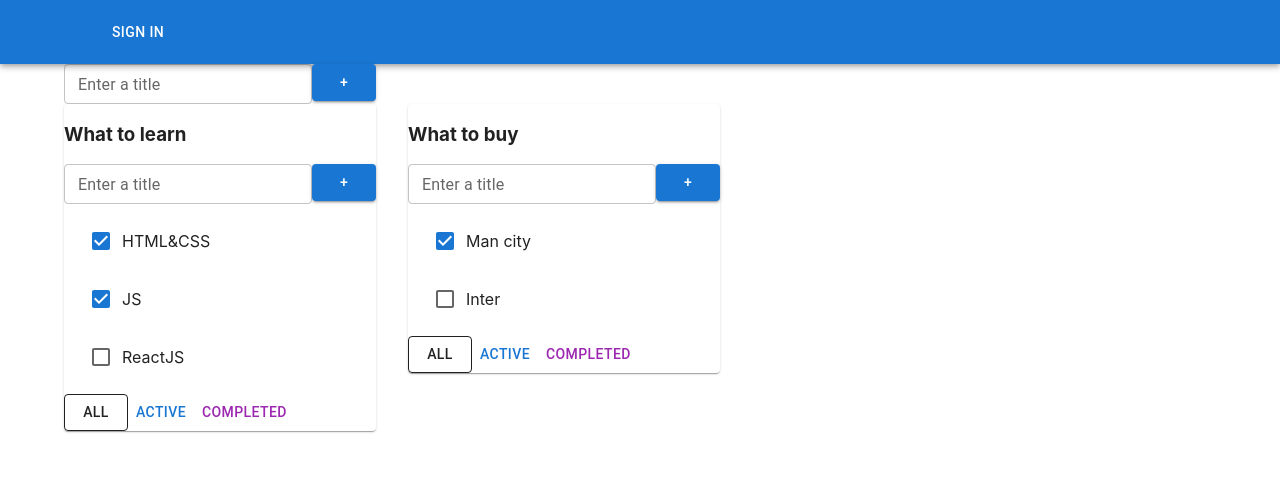
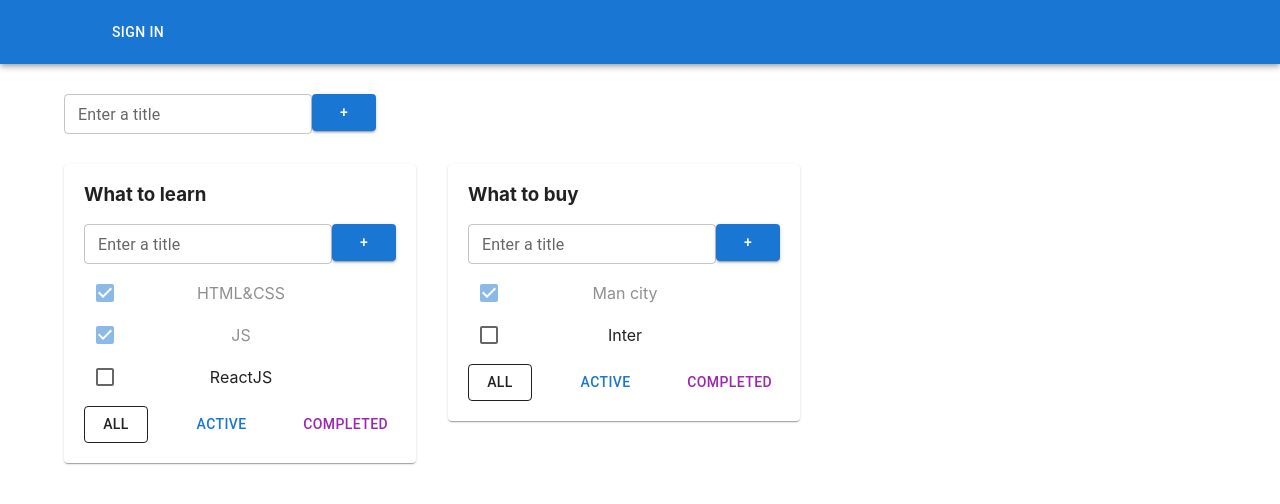
Before and after one commit to Kliapwnz/myWay, a React (Vite) app: page / in a window 1280 px wide. Shown: the top 504 px of the page. Built offline with nearby package versions, Linux system fonts and the light colour scheme; some icons are missing.

Commit message:
changes for customization

```diff
--- a/src/App.tsx
+++ b/src/App.tsx
@@ -80,7 +80,7 @@
    }
    return (
       <div className="app">
-         <AppBar position="static">
+         <AppBar position="static" sx={{ mb: '30px' }}>
             <Toolbar>
                <Container maxWidth={'lg'}>
                   <IconButton color="inherit">
@@ -91,7 +91,7 @@
             </Toolbar>
          </AppBar>
          <Container maxWidth={'lg'}>
-            <Grid container spacing={4}>
+            <Grid container sx={{ mb: '30px' }}>
                <CreateItemForm onCreateItem={createTodolist}/>
             </Grid>
             <Grid container spacing={4}>
@@ -106,7 +106,7 @@
                   }
                   return (
                      <Grid key={todolist.id}>
-                        <Paper>
+                        <Paper sx={{ p: '0 20px 20px 20px' }}>
                            <TodolistItem key={todolist.id}
                                          title={todolist.title}
                                          tasks={filteredTasks}
--- a/src/TodolistItem.tsx
+++ b/src/TodolistItem.tsx
@@ -4,7 +4,7 @@
 import {EditableSpan} from "./EditableSpan";
 import IconButton from '@mui/material/IconButton'
 import DeleteIcon from '@mui/icons-material/Delete'
-import {Button, Checkbox, List, ListItem} from "@mui/material";
+import {Box, Button, Checkbox, List, ListItem} from "@mui/material";
 
 
 type Props = {
@@ -69,7 +69,7 @@
                      changeTaskTitle(id, task.id, title)
                   }
                   return (
-                     <ListItem key={task.id} className={task.isDone ? "task-done" : ""}>
+                     <ListItem key={task.id} sx={{p: 0, justifyContent: 'space-between', opacity: task.isDone ? 0.5 : 1}}>
                         <Checkbox checked={task.isDone} onChange={changeTaskStatusHandler}/>
 
                         <EditableSpan value={task.title} onChange={changeTaskTitleHandler}/>
@@ -82,7 +82,7 @@
             </List>
          )}
 
-         <div>
+         <Box sx={{ display: 'flex', justifyContent: 'space-between' }}>
             <Button variant={filter === 'all' ? 'outlined' : 'text'}
                     color={'inherit'}
                     onClick={() => changeFilterHandler('all')}>
@@ -98,8 +98,7 @@
                     onClick={() => changeFilterHandler('completed')}>
                Completed
             </Button>
-         </div>
-
+         </Box>
       </div>
    );
 };
```
